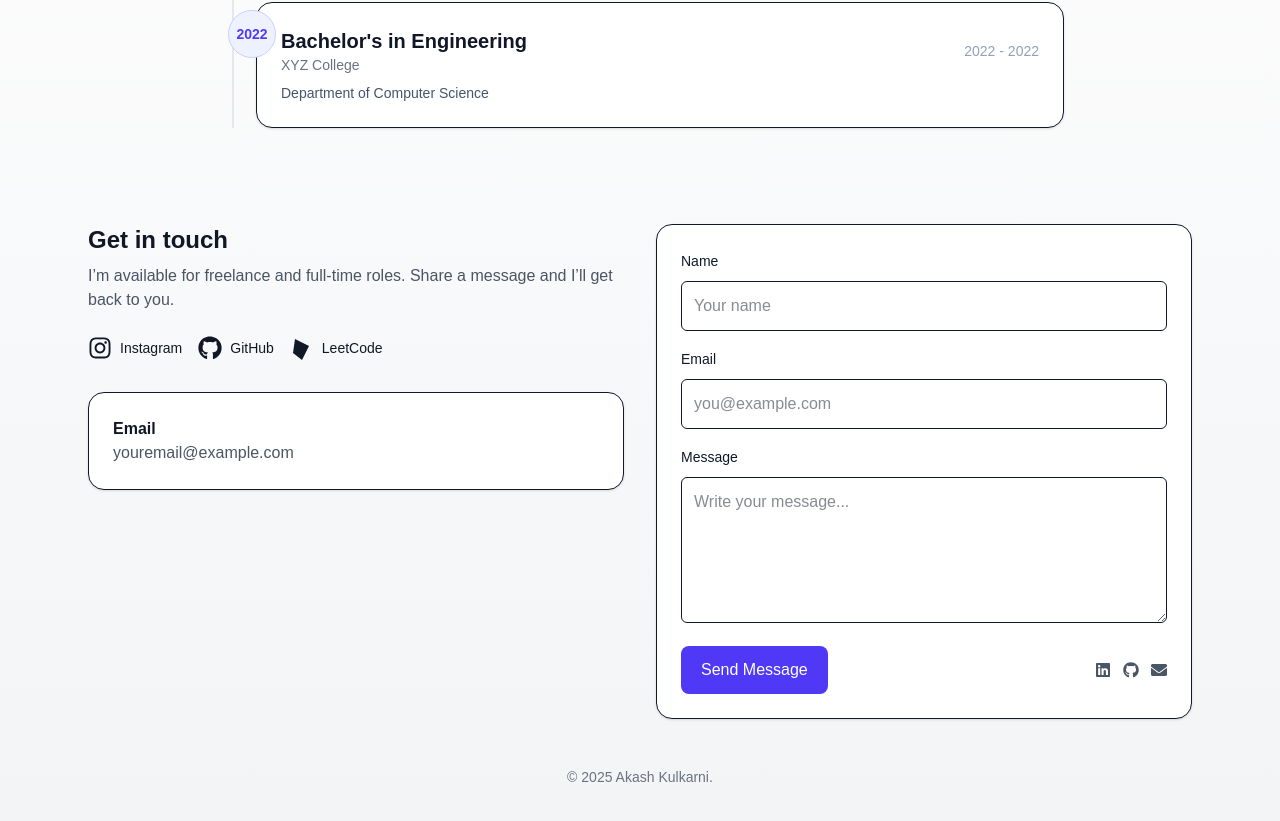
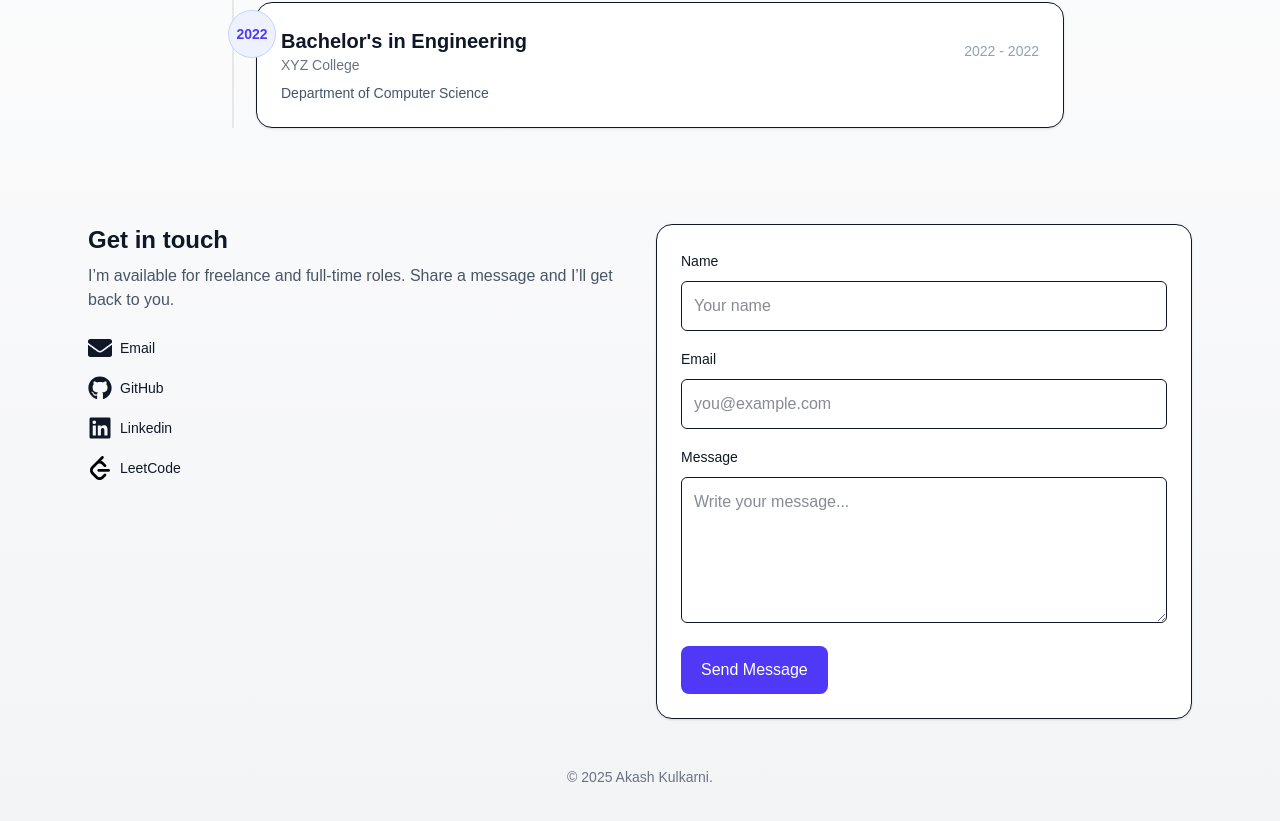
Before and after one commit to kulkarniakashs/portfolio, a Next.js app: page / in a window 1280 px wide. Shown: the part 1692-2513 px from the top of the page. Built offline with nearby package versions, Linux system fonts and the light colour scheme.

Commit message:
contact format

```diff
--- a/components/Contact.tsx
+++ b/components/Contact.tsx
@@ -1,4 +1,5 @@
 import { FaInstagram, FaGithub, FaLinkedin, FaEnvelope } from 'react-icons/fa'
+import Image from 'next/image';
 export default function Contact() {
     return (
         <section id="contact" className="max-w-6xl mx-auto px-6 py-12">
@@ -7,25 +8,31 @@ export default function Contact() {
                     <h3 className="text-2xl font-bold">Get in touch</h3>
                     <p className="text-gray-600 mt-2">I’m available for freelance and full-time roles. Share a message and I’ll get back to you.</p>
 
-                    <div className="mt-6 flex items-center gap-4">
-                        <a href="https://instagram.com" target="_blank" rel="noreferrer" className="flex items-center gap-2">
-                            <FaInstagram size={24} /> <span className="text-sm">Instagram</span>
+                    <div className="mt-6 grid grid-cols-2 md:grid-cols-1 gap-4">
+                        <a href="mailto:akashkulkarni@outlook.in" className="flex items-center gap-2">
+                            <FaEnvelope size={24} /> <span className="text-sm">Email</span>
                         </a>
-                        <a href="https://github.com" target="_blank" rel="noreferrer" className="flex items-center gap-2">
+                        <a href="https://github.com/kulkarniakashs" target="_blank" rel="noreferrer" className="flex items-center gap-2">
                             <FaGithub size={24} /> <span className="text-sm">GitHub</span>
                         </a>
-                        <a href="https://leetcode.com" target="_blank" rel="noreferrer" className="flex items-center gap-2">
-                            <svg width="24" height="24" viewBox="0 0 24 24" fill="none" xmlns="http://www.w3.org/2000/svg"><path d="M5 3l14 7-7 14L3 17 5 3z" fill="#111827" /></svg>
+                        <a href="https://linkedin.com/in/kulkarniakashs" target="_blank" rel="noreferrer" className="flex items-center gap-2">
+                            <FaLinkedin size={24} /> <span className="text-sm">Linkedin</span>
+                        </a>
+                        <a href="https://leetcode.com/kulkarniakashs" target="_blank" rel="noreferrer" className="flex items-center gap-2">
+                            <Image src='/icons8-leetcode-24.png' height={24} width={24} alt='Leetcode Logo' className='z-10' />
                             <span className="text-sm">LeetCode</span>
                         </a>
+                        {/* <a href="https://instagram.com/kulkarniakashs" target="_blank" rel="noreferrer" className="flex items-center gap-2">
+                            <FaInstagram size={24} /> <span className="text-sm">Instagram</span>
+                        </a> */}
                     </div>
 
-                    <div className="mt-8">
+                    {/* <div className="mt-8">
                         <div className="bg-white p-6 rounded-2xl border shadow-sm">
                             <div className="font-semibold">Email</div>
                             <div className="text-gray-600">youremail@example.com</div>
                         </div>
-                    </div>
+                    </div> */}
                 </div>
 
                 <div>
@@ -42,13 +49,8 @@ export default function Contact() {
                             <label className="text-sm font-medium">Message</label>
                             <textarea required className="mt-2 w-full border rounded-md p-3" placeholder="Write your message..." rows={5} />
                         </div>
-                        <div className="flex items-center justify-between">
+                        <div className="flex items-center justify-start">
                             <button type="submit" className="px-5 py-3 bg-indigo-600 text-white rounded-lg">Send Message</button>
-                            <div className="flex items-center gap-3 text-gray-600">
-                                <FaLinkedin />
-                                <FaGithub />
-                                <FaEnvelope />
-                            </div>
                         </div>
                     </form>
                 </div>
```
Also changed, not shown: public/icons8-leetcode-24.png (added).
